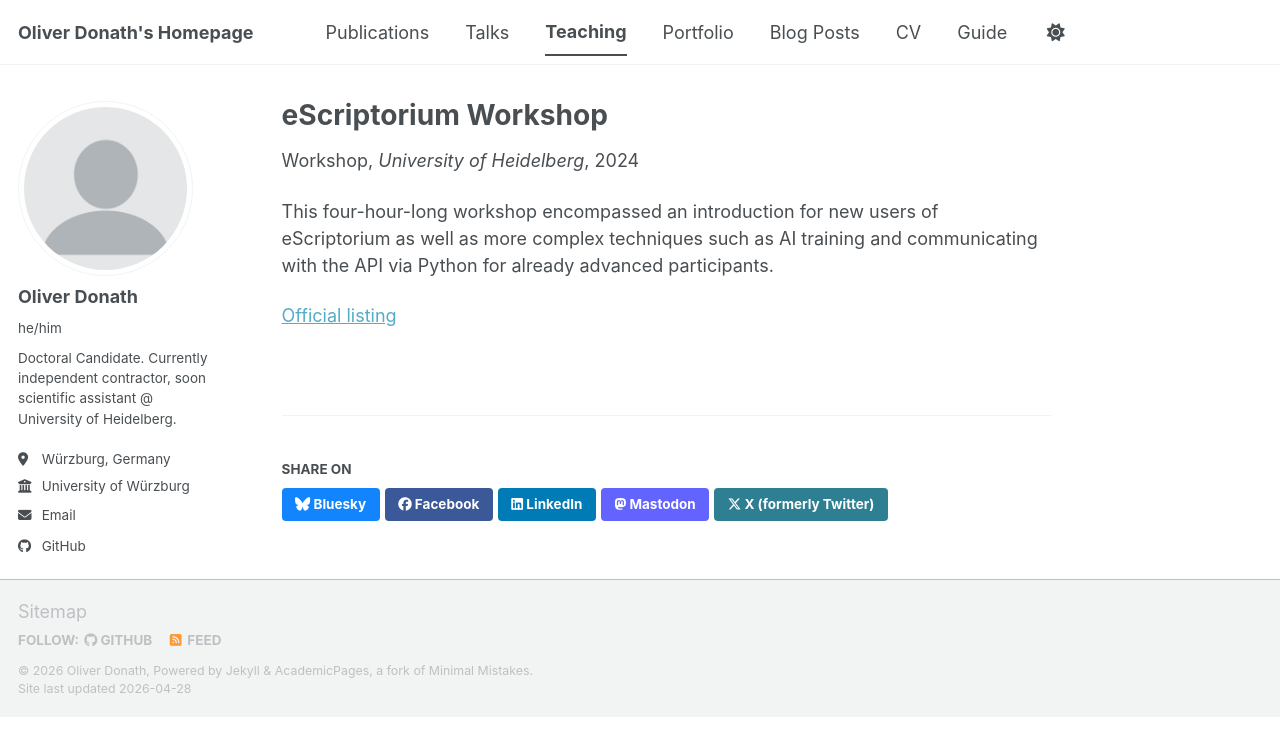
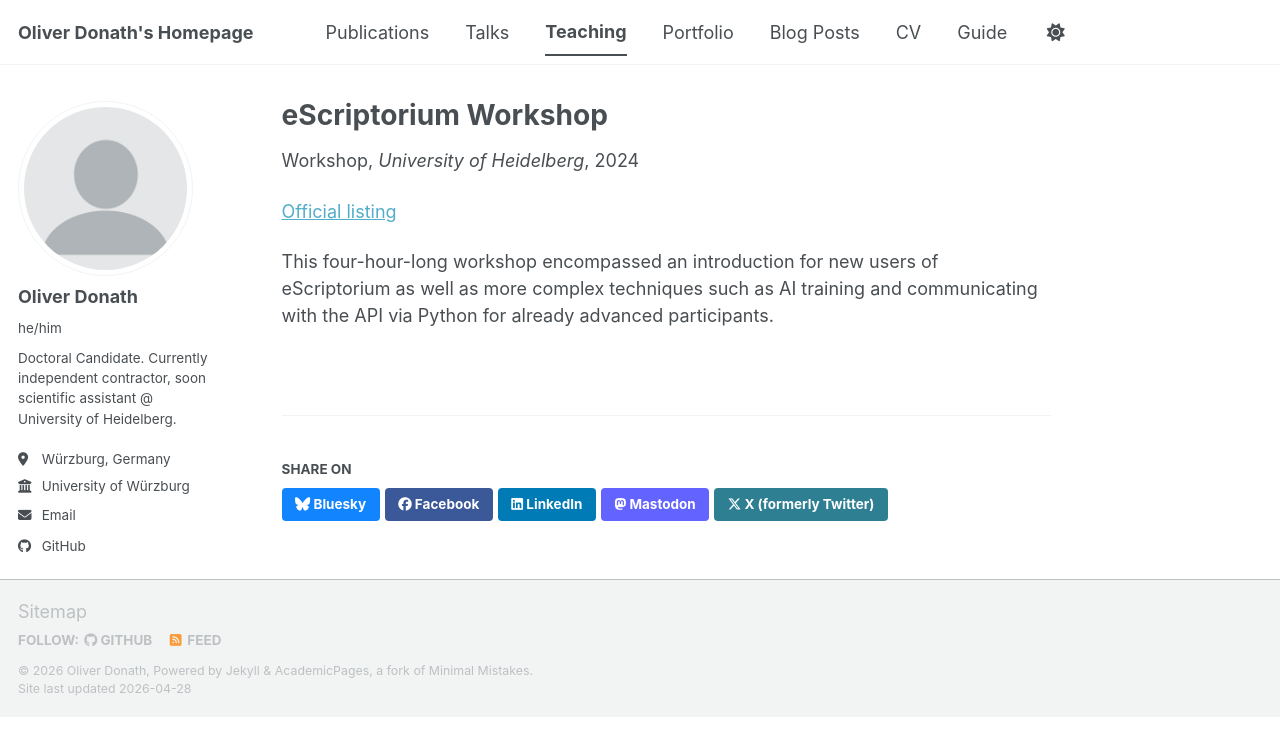
Before and after one commit to oli-do/oli-do.github.io, a Jekyll site: the page built from _teaching/2024-07-24-workshop.md, in a window 1280 px wide. Shown: the top 756 px of the page. Built offline with Jekyll 4.4.1, drawn with Linux system fonts in a browser that asks for light colours; a script bundle is joined from its source files by our own code; library files that are not in the unit come from our copies.

```diff
--- a/_teaching/2024-07-24-workshop.md
+++ b/_teaching/2024-07-24-workshop.md
@@ -7,8 +7,8 @@ venue: "University of Heidelberg"
 date: 2024-07-24
 location: "Heidelberg, Baden-Württemberg, Germany"
 ---
+[Official listing](https://www.uni-heidelberg.de/de/forschung/forschungsprofil/fields-of-focus/field-of-focus-iii/einrichtungen/hedit/veranstaltungen-und-aktuelles)
+
 This four-hour-long workshop encompassed an introduction for new users of eScriptorium as well as
 more complex techniques such as AI training and communicating with the API via Python for already advanced
 participants.
-
-[Official listing](https://www.uni-heidelberg.de/de/forschung/forschungsprofil/fields-of-focus/field-of-focus-iii/einrichtungen/hedit/veranstaltungen-und-aktuelles)
```
